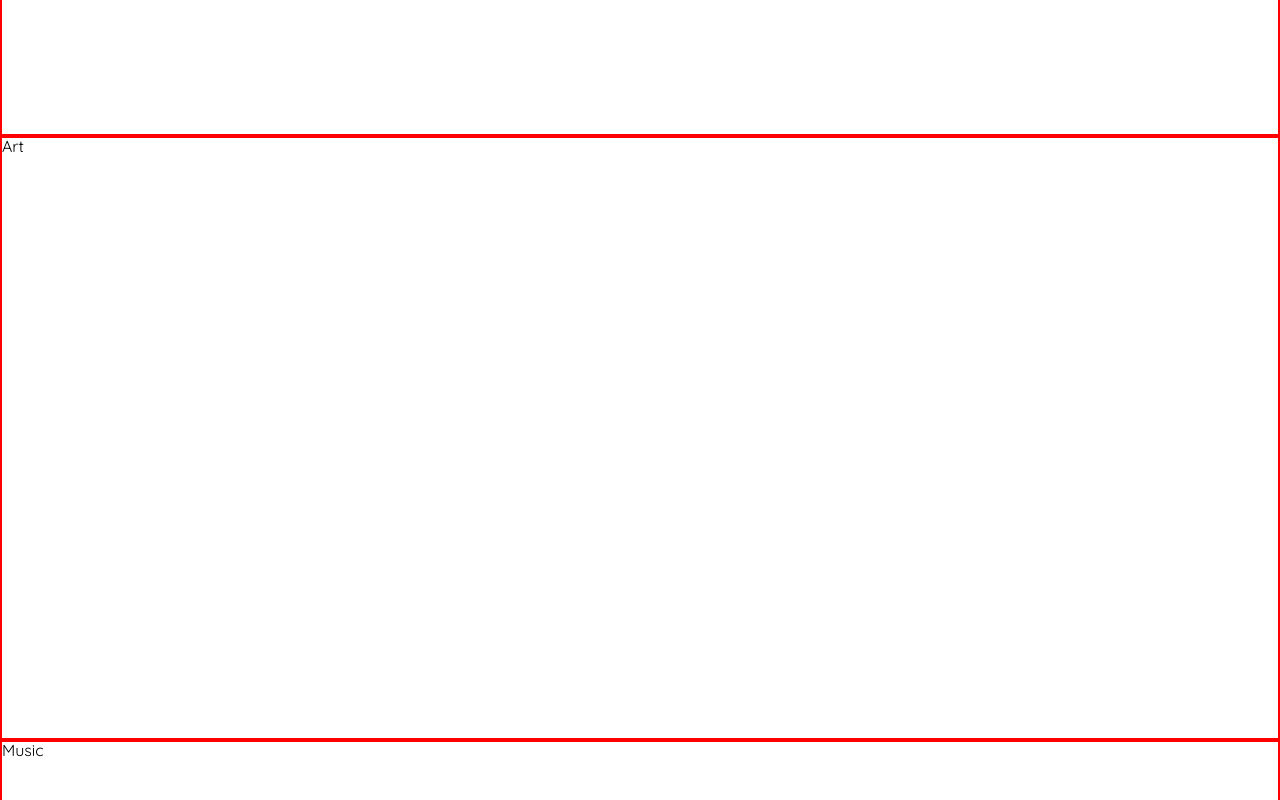
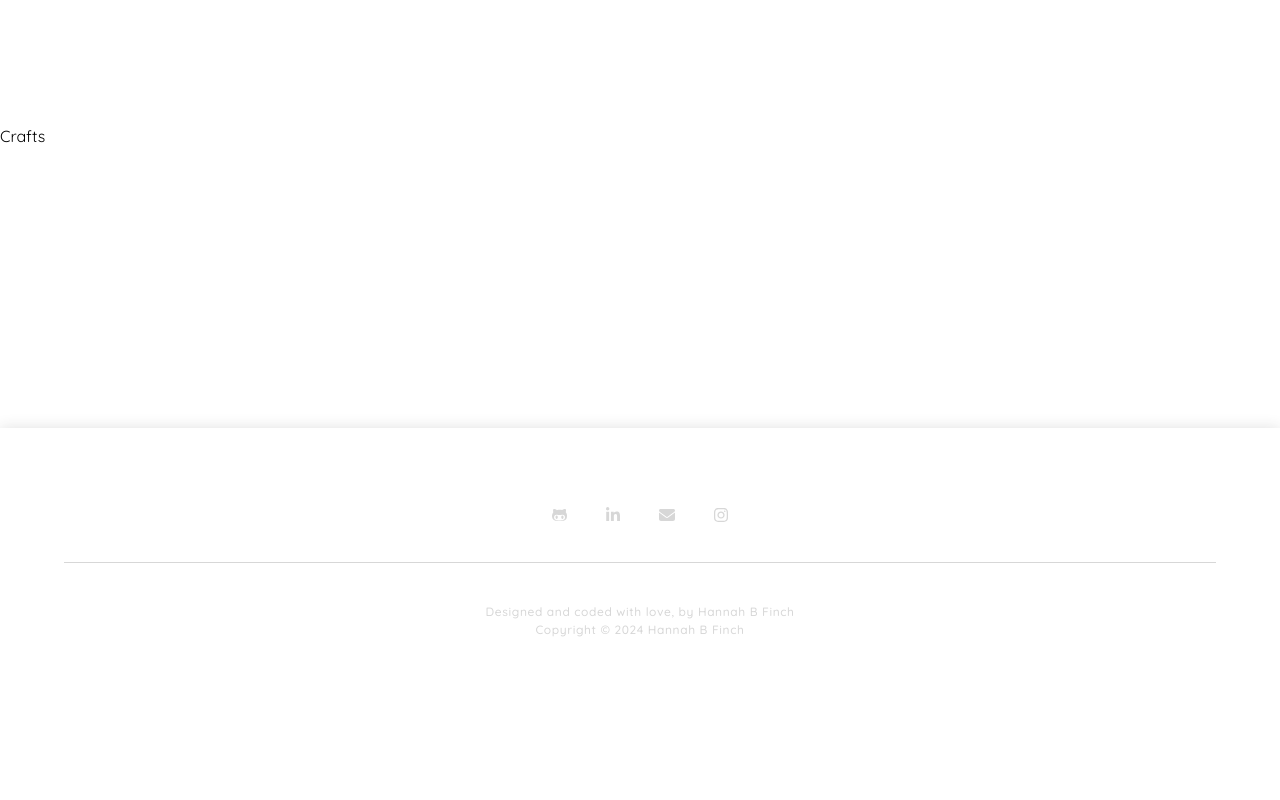
Before and after one commit to hannah-finch/things-I-make, a React (Vite) app in the folder client/: page /art in a window 1280 px wide. Shown: the part 1140-1940 px from the top of the page. After the commit the page ends 1839 px from the top, so only its background shows below. Built offline with nearby package versions, Linux system fonts and the light colour scheme.

Commit message:
built and styled footer

```diff
--- a/client/package.json
+++ b/client/package.json
@@ -10,6 +10,10 @@
     "preview": "vite preview"
   },
   "dependencies": {
+    "@fortawesome/fontawesome-free": "^6.6.0",
+    "@fortawesome/free-brands-svg-icons": "^6.6.0",
+    "@fortawesome/free-solid-svg-icons": "^6.6.0",
+    "@fortawesome/react-fontawesome": "^0.2.2",
     "@heroicons/react": "^2.1.5",
     "react": "^18.3.1",
     "react-dom": "^18.3.1",
--- a/client/src/App.jsx
+++ b/client/src/App.jsx
@@ -1,7 +1,8 @@
 import { Outlet } from "react-router-dom"
 // import "./App.css";
 
-import Navigation from "./components/Navbar"
+import Navigation from "./components/Navbar";
+import Footer from "./components/Footer"
 
 function App() {
   return (
@@ -10,6 +11,7 @@ function App() {
       <main>
         <Outlet />
       </main>
+      <Footer/>
 
     </>
   );
--- /dev/null
+++ b/client/src/components/Footer.jsx
@@ -0,0 +1,47 @@
+import { FontAwesomeIcon } from "@fortawesome/react-fontawesome";
+import {
+  faGithubAlt,
+  faInstagram,
+  faLinkedinIn,
+} from "@fortawesome/free-brands-svg-icons";
+import { faEnvelope } from "@fortawesome/free-solid-svg-icons";
+
+function Footer() {
+  // link to, then icon name
+  const footerIcons = [
+    ["https://github.com/hannah-finch",faGithubAlt],
+    ["https://www.linkedin.com/in/hannah-finch-663969314/",faLinkedinIn],
+    ["mailto:hannahschwen@gmail.com",faEnvelope],
+    ["https://www.instagram.com/hannah.b.finch/",faInstagram],
+  ]
+
+  return (
+    <footer>
+      <div className="flex-row">
+        {footerIcons.map((link, key)=>{
+          return <a
+          key = {key}
+            href={link[0]}
+            target="_blank"
+            className="icon-container"
+          >
+            <FontAwesomeIcon icon={link[1]} size="md" color="#d7d7d7" />
+          </a>
+
+        })}
+
+      </div>
+
+      <div
+        className="line-horizontal"
+        style={{ width: "100%", marginBottom: "40px" }}
+      ></div>
+      <p className="text-light">
+        Designed and coded with love, by Hannah B Finch <br></br>Copyright ©
+        2024 Hannah B Finch
+      </p>
+    </footer>
+  );
+}
+
+export default Footer;
--- a/client/src/index.css
+++ b/client/src/index.css
@@ -5,10 +5,10 @@
   --green: #8fb339;
   --yellow: #e4cc37;
   --gray-light: #f0f0f0;
+  --gray-mid: #d7d7d7;
   --shadow-1: 0 0 14px #2a2a2a24;
-  --shadow-2: 0 0 100px #a6a6a627;
+  /* --shadow-2: 0 0 100px #a6a6a627; */
   --shadow-3: 0 0 6px #68686827;
-
 }
 
 body {
@@ -20,9 +20,20 @@ h4 {
   font-weight: bold;
 }
 
+p {
+  line-height: 1.5;
+}
+
+.text-light {
+  color: var(--gray-mid);
+  font-size: 12px;
+  font-weight: 500;
+  letter-spacing: .6px;
+}
+
 .test {
-  border: 2px solid red;
-  height: 600px;
+  /* border: 2px solid red; */
+  height: 300px;
 }
 
 /* Misc classes ---------------------------------------------------------- */
@@ -43,7 +54,7 @@ h4 {
 }
 
 .line-horizontal {
-  background-color: rgb(215, 215, 215);
+  background-color: var(--gray-mid);
   height: 1px;
   margin: 20px 0;
 }
@@ -96,23 +107,12 @@ nav {
   justify-content: space-between;
   align-items: center;
   /* position affects menu icon (which is absolute)  */
-  position: fixed;
-  left:0;
-  right:0;
-  top:0;
-z-index: 1000;
-background-color: white;
-}
-
-/* NOT USING CURRENTLY */
-.menu-header {
-  display: flex;
-  justify-content: space-between;
-  align-items: center;
-  padding-right: 5%;
-  min-height: 35px;
-
-  /* align-items: center; */
+  position: absolute;
+  left: 0;
+  right: 0;
+  top: 0;
+  z-index: 1000;
+  background-color: white;
 }
 
 /* DropMenu styles -------------------------------------------------------- */
@@ -130,25 +130,33 @@ background-color: white;
   min-width: 140px;
 }
 
-/* Side menu styles ------------------------------------ */
+/* Footer styles ------------------------------------- */
 
-/* NOT USING CURRENTLY */
-.side-menu {
-  background-color: white;
-  position: absolute;
-  /* flex-direction: column; */
-  left: 0;
-  top: 0;
-  /* height: 100vh; */
-  width: 100vw;
-  padding: 10px 5%;
+footer {
+  padding: 60px 5%;
   box-shadow: var(--shadow-1);
+  display: flex;
+  flex-direction: column;
+  justify-content: center;
+  align-items: center;
+  text-align: center;
+}
+
+.icon-container {
+  height: 30px;
+  width: 30px;
+  /* background-color: var(--gray-light); */
+  border-radius: 100%;
+  margin: 12px;
+  display: flex;
+  align-items: center;
+  justify-content: center;
   /* box-shadow: var(--shadow-3); */
+  transition: .3s
+}
 
-  display: none;
-  z-index: 1000;
-  min-height: 200px;
-  /* overflow-y: hidden; */
+.icon-container:hover {
+  background-color: var(--gray-light);
 }
 
 /* Animations ------------------------------------------------- */
```
